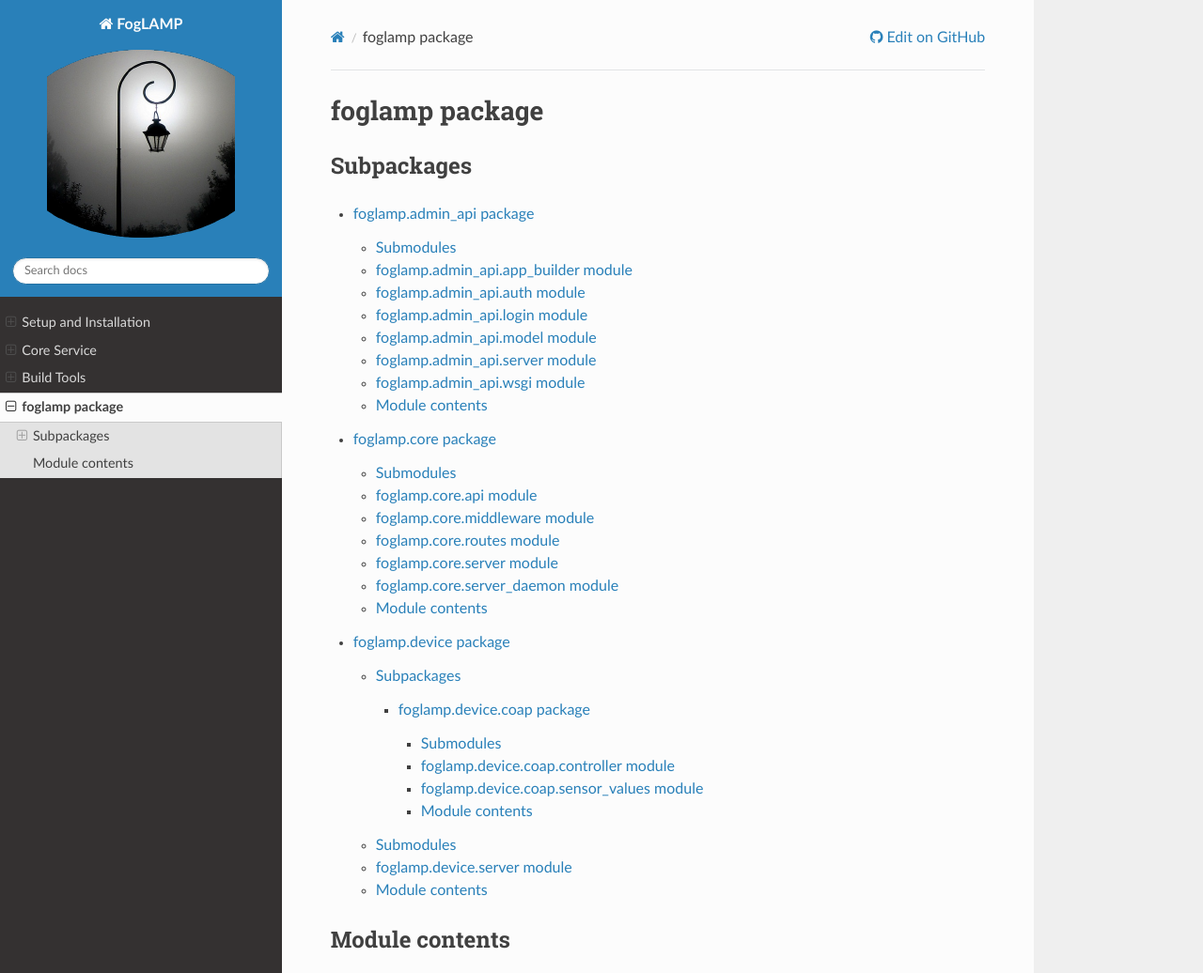
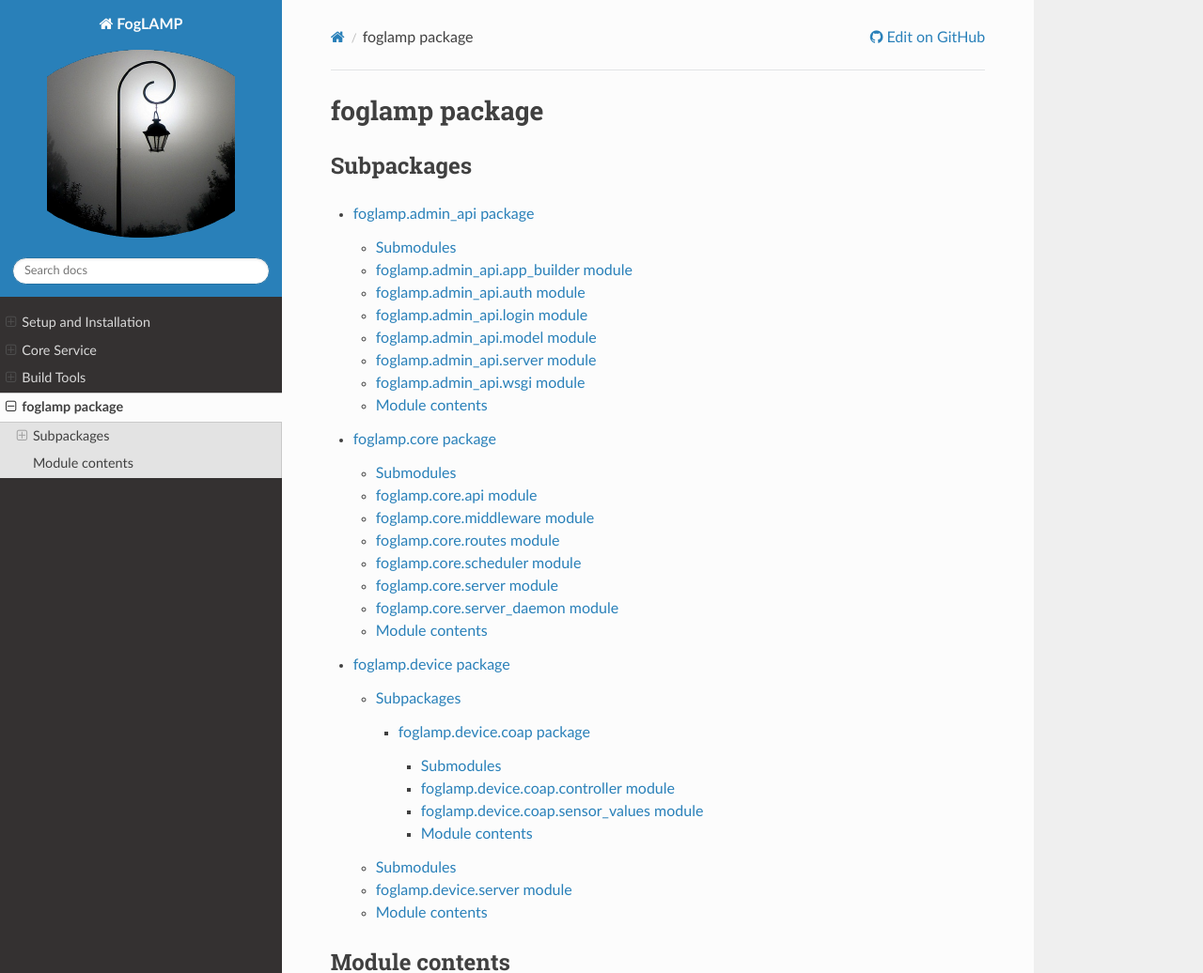
Before and after one commit to fledge-iot/fledge, a Sphinx documentation site: the page built from docs/api/foglamp.rst, in a window 1280 px wide and 1353 px high, cut to the strip 0-1036 px from the top of the window. Shown: the whole strip at 94% size. Built offline with Sphinx 7.4.7 and the Read the Docs theme 2.0.0, drawn with Linux system fonts in a browser that asks for light colours.

Commit message:
rebased, fixed feedback comments from Praveen,Ashish

```diff
--- a/docs/api/foglamp.core.rst
+++ b/docs/api/foglamp.core.rst
@@ -28,6 +28,14 @@ foglamp\.core\.routes module
     :undoc-members:
     :show-inheritance:
 
+foglamp\.core\.scheduler module
+-------------------------------
+
+.. automodule:: foglamp.core.scheduler
+    :members:
+    :undoc-members:
+    :show-inheritance:
+
 foglamp\.core\.server module
 ----------------------------
 
```
Also changed, not shown: 2 other files.
